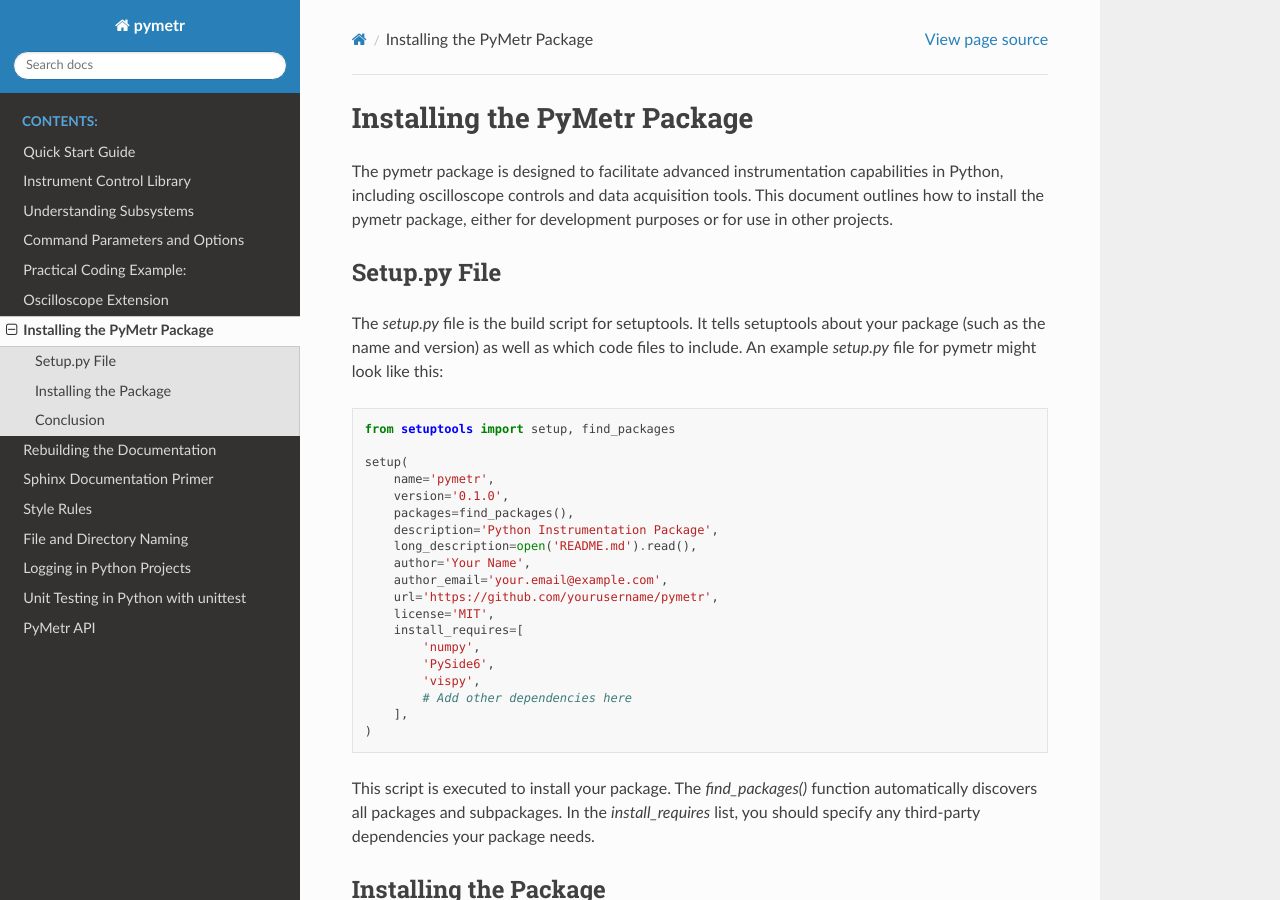
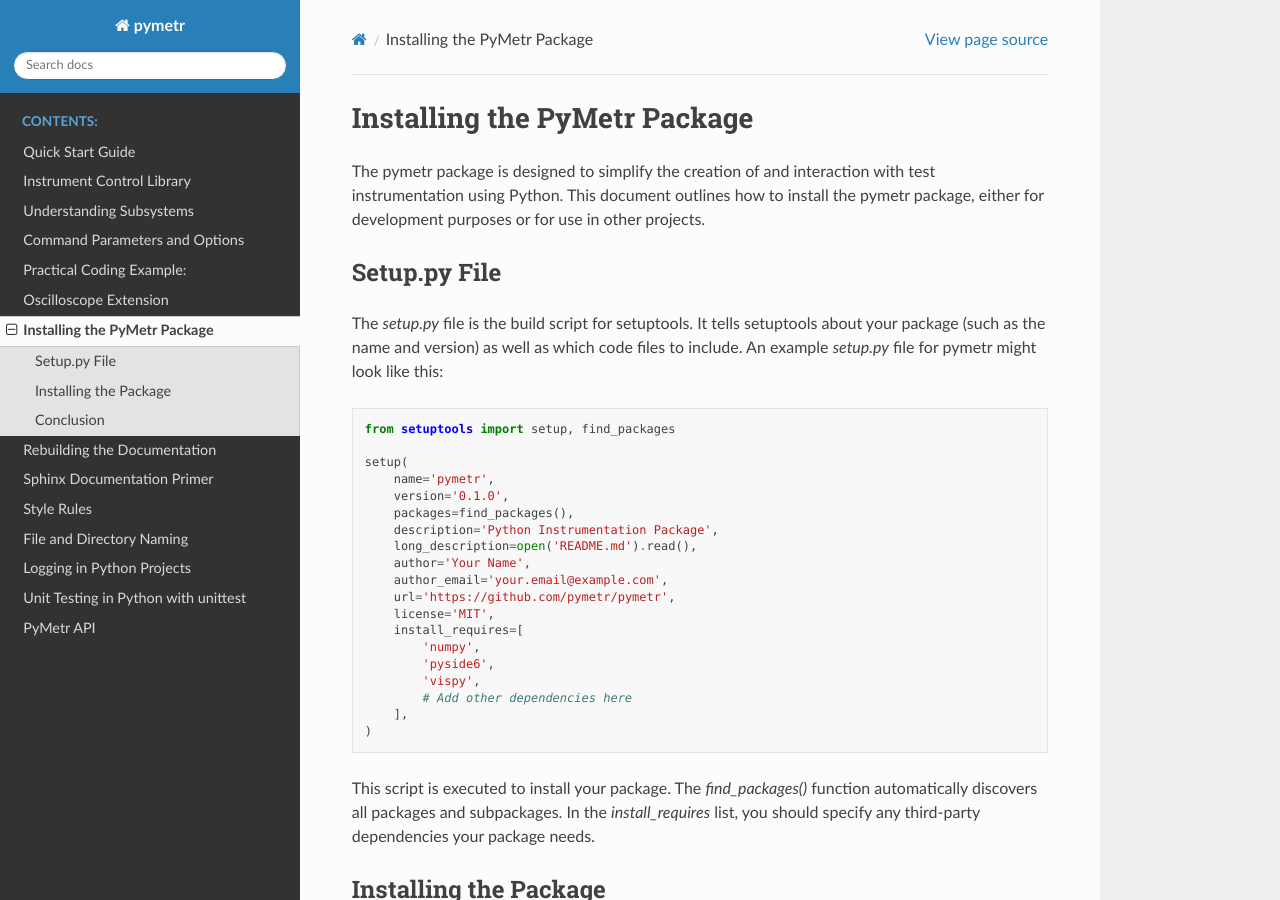
Before and after one commit to Spiryl/pymetr, a Sphinx documentation site: the page built from docs/packaging.rst, in a window 1280 px wide and 900 px high. Built offline with Sphinx 7.4.7 and the Read the Docs theme 2.0.0, drawn with Linux system fonts in a browser that asks for light colours; some of the changed lines change nothing that is shown.

Commit message:
Update packaging.rst

```diff
--- a/docs/packaging.rst
+++ b/docs/packaging.rst
@@ -2,7 +2,7 @@
 Installing the PyMetr Package
 ====================================
 
-The pymetr package is designed to facilitate advanced instrumentation capabilities in Python, including oscilloscope controls and data acquisition tools. This document outlines how to install the pymetr package, either for development purposes or for use in other projects.
+The pymetr package is designed to simplify the creation of and interaction with test instrumentation using Python. This document outlines how to install the pymetr package, either for development purposes or for use in other projects.
 
 Setup.py File
 -------------
@@ -21,11 +21,11 @@
        long_description=open('README.md').read(),
        author='Your Name',
        author_email='your.email@example.com',
-       url='https://github.com/yourusername/pymetr',
+       url='https://github.com/pymetr/pymetr',
        license='MIT',
        install_requires=[
            'numpy',
-           'PySide6',
+           'pyside6',
            'vispy',
            # Add other dependencies here
        ],
```
